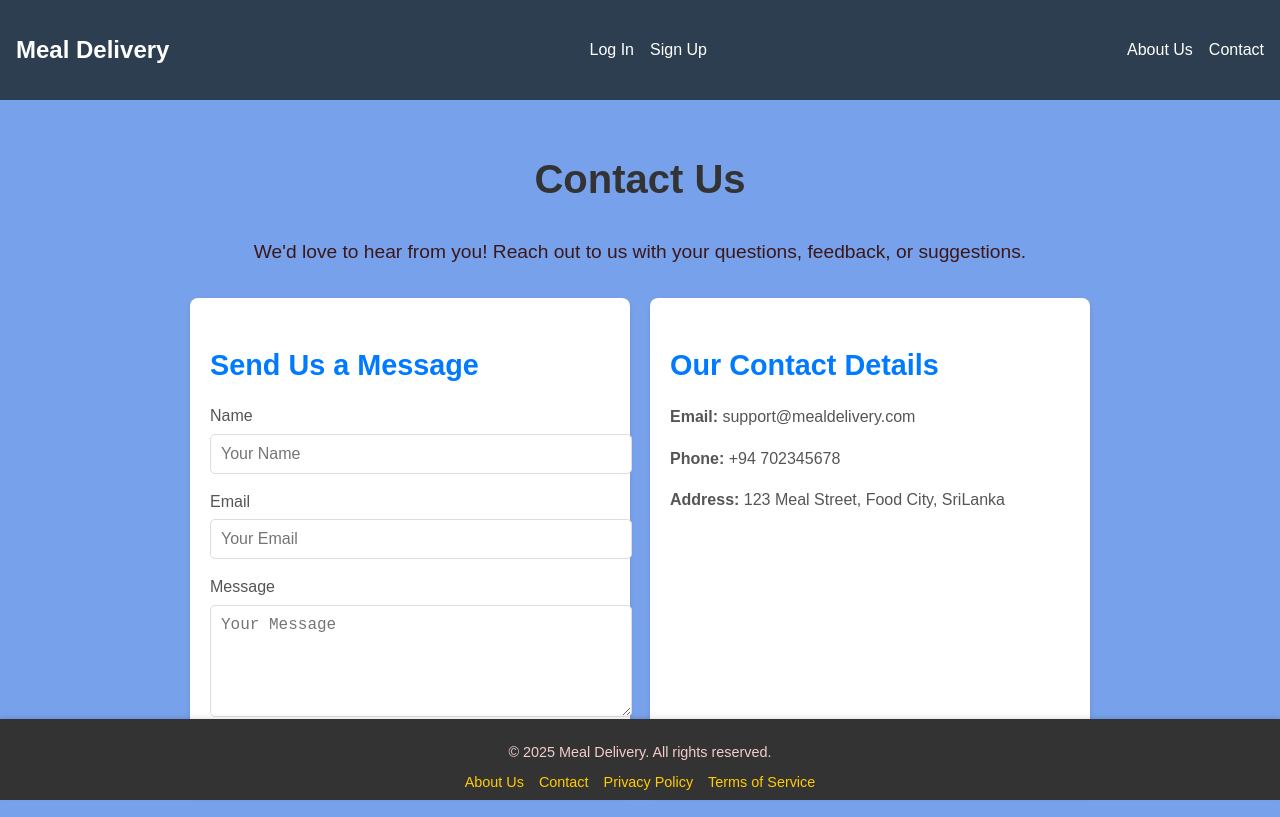
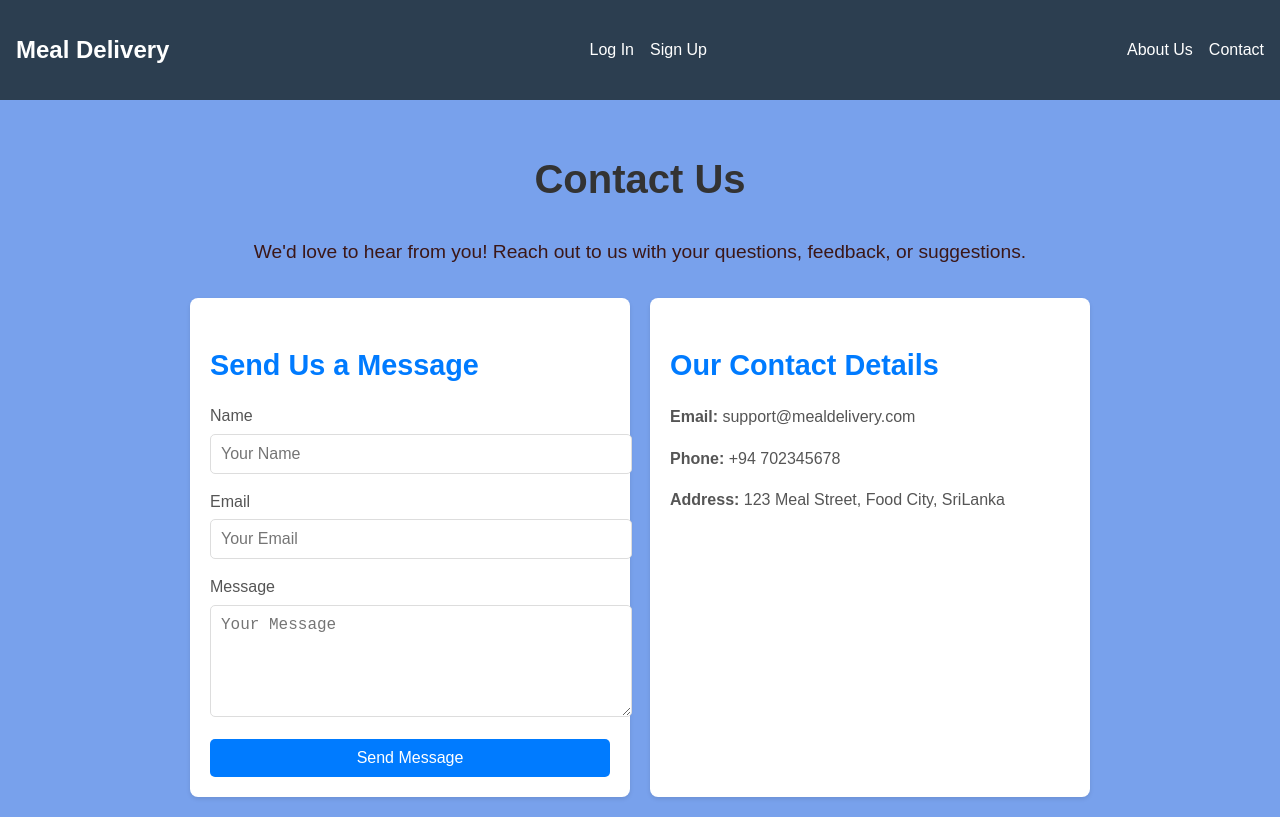
Before and after one commit to sandu456/mealdelivery-Frontend, a React (Vite) app: page /contact in a window 1280 px wide. Built offline with nearby package versions, Linux system fonts and the light colour scheme.

Commit message:
change app.tsx

```diff
--- a/src/App.tsx
+++ b/src/App.tsx
@@ -68,16 +68,7 @@ const App: React.FC = () => {
         </Routes>
       </div>
 
-      {/* Footer */}
-      <footer className="footer-bar">
-      <p>&copy; {new Date().getFullYear()} Meal Delivery. All rights reserved.</p>
-      <ul className="footer-links">
-        <li><a href="/about-us">About Us</a></li>
-        <li><a href="/contact">Contact</a></li>
-        <li><a href="/privacy-policy">Privacy Policy</a></li>
-        <li><a href="/terms">Terms of Service</a></li>
-      </ul>
-    </footer>
+
     </Router>
   );
 };
```
